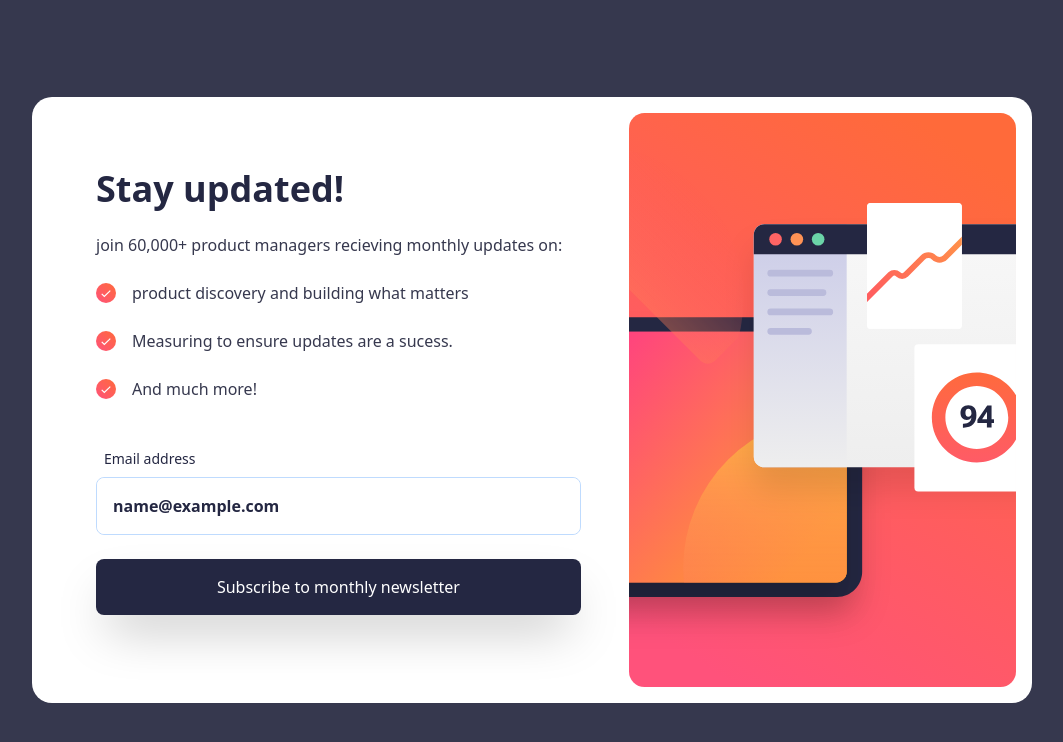
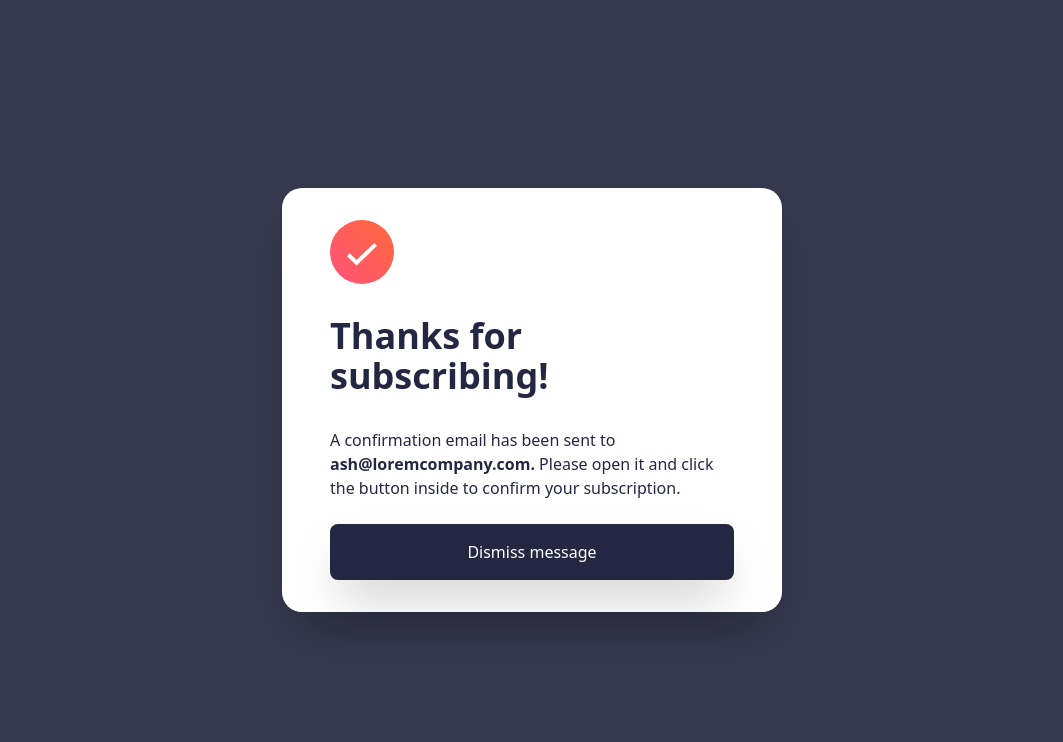
Before and after one commit to sulyman002/newsletter-sign-up-with-success-message-main-pulsepoint, a plain HTML site: page index.html in a window 1280 px wide. Both pictures are taken after typing "name@example.com" into the empty fields and a click on the button "Subscribe to monthly newsletter". Shown: the whole page, without its empty margins (108-1171 px from the left). Drawn offline with nearby package versions, Linux system fonts and the light colour scheme.

Commit message:
done with the project

```diff
--- a/index.html
+++ b/index.html
@@ -10,12 +10,13 @@
 </head>
 
 <body class="md:bg-[#36384e] md:flex md:items-center md:justify-center w-full h-screen">
-    <main class="put md:flex md:gap- md:w-[800px] lg:w-[1000px] bg-white md:rounded-[20px] md:p-4">
+    <main class="container md:flex md:w-[800px] lg:w-[1000px] bg-white md:rounded-[20px] md:p-4">
         <div class="w-full md:w-2/5  rounded-b-xl md:order-1">
             <picture>
                 <source srcset="/assets/images/illustration-sign-up-desktop.svg" media="(min-width: 1024px)" />
                 <source class="" srcset="/assets/images/illustration-sign-up-desktop.svg" media="(min-width: 768px)" />
-                <img class="w-full md:w-full md:object-cover lg:object-cover h-full md:w-[200px] md:h-" src="/assets/images/illustration-sign-up-mobile.svg" alt="sign-up">
+                <img class="w-full md:w-full md:object-cover lg:object-cover h-full md:w-[200px] md:h-"
+                    src="/assets/images/illustration-sign-up-mobile.svg" alt="sign-up">
             </picture>
         </div>
         <div class="md:order-0 md:bg-red-40 md:w-3/5 md:p-6">
@@ -45,16 +46,36 @@
                     <p class="text-[#ff6257] text-sm hidden errorContent">Verified email required</p>
                 </div>
                 <div class="w-full mt-2 border-[1px] border-blue-200  rounded-lg">
-                    <input type="email" placeholder="email@company.com" class="w-full inputBox p-4 text-[#242742] font-semibold rounded-lg">
+                    <input type="email" placeholder="email@company.com"
+                        class="w-full inputBox p-4 text-[#242742] font-semibold rounded-lg">
                 </div>
                 <button
                     class="submit w-full p-4 rounded-lg mt-6 flex shadow-2xl justify-center items-center bg-[#242742] hover:bg-gradient-to-r active:bg-gradient-to-r from-[#ff6257] to-[#949494] text-white">Subscribe
                     to monthly newsletter</button>
             </form>
         </div>
+    </main>
+
+    <div class="dismissContent hidden px-8 py-8 flex flex-col justify-between h-full md:h-auto md:py-8 md:shadow-2xl md:w-[400px] lg:w-[500px] bg-white md:rounded-[20px] md:px-12">
+
+        <div class="items-start flex flex-col gap-8 pt-48 md:pt-0">
+            <div><img src="/assets/images/icon-success.svg" alt=""></div>
+            <h1 class="font-semibold md:font-bold text-3xl md:text-4xl text-[#242742]">
+                Thanks for subscribing!
+            </h1>
+            <p class="text-[#242742]">A confirmation email has been sent to <b>ash@loremcompany.com.</b>
+                Please open it and click the button inside to confirm your subscription.</p>
 
 
-    </main>
+
+        </div>
+        <button
+                    class="dismiss w-full p-4  rounded-lg mt-6 flex shadow-2xl justify-center
+                            items-center bg-[#242742] hover:bg-gradient-to-r active:bg-gradient-to-r from-[#ff6257] to-[#949494] text-white">Dismiss message</button>
+    </div>
+
+
+
 
 
     <script src="script.js"></script>
--- a/script.js
+++ b/script.js
@@ -1,8 +1,10 @@
 //get all element needed
 const submt = document.querySelector('.submit'); //submit button
 const inputBox = document.querySelector('.inputBox'); //input box
-const errorContent = document.querySelector('.errorContent');
-const put = document.querySelector('.put');
+const errorContent = document.querySelector('.errorContent');//error
+const container = document.querySelector('.container'); //container
+const dismiss = document.querySelector('.dismiss'); //dismiss button
+const dismissContent = document.querySelector('.dismissContent'); //dismiss content
 
 let isError = false;
 
@@ -14,8 +16,20 @@ submt.addEventListener('click', (preventDefault) => {
         errorContent.classList.remove('hidden');
         inputBox.style.background = 'rgba(255, 98, 87, 0.27)'
         isError = true;
+    }else{
+        errorContent.classList.add('hidden');
+        inputBox.style.background = 'rgba(36, 39, 66, 0.1)';
+        isError = false;
+        container.classList.add('hidden');
+        container.classList.remove('md:flex');
+        dismissContent.classList.remove('hidden');
     }
+});
 
-
+dismiss.addEventListener('click', () => {
+    dismissContent.classList.add('hidden');
+    container.classList.remove('hidden');
+     container.classList.add('md:flex');
+     location.reload();
 
 });
```
